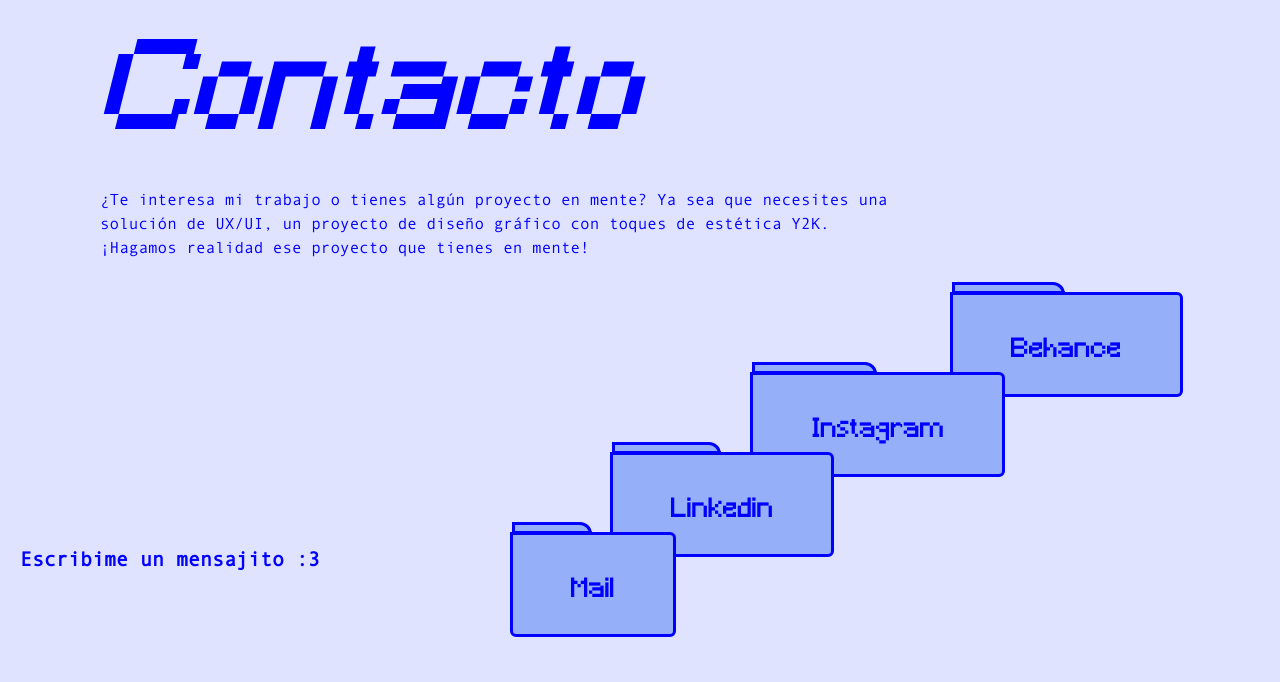
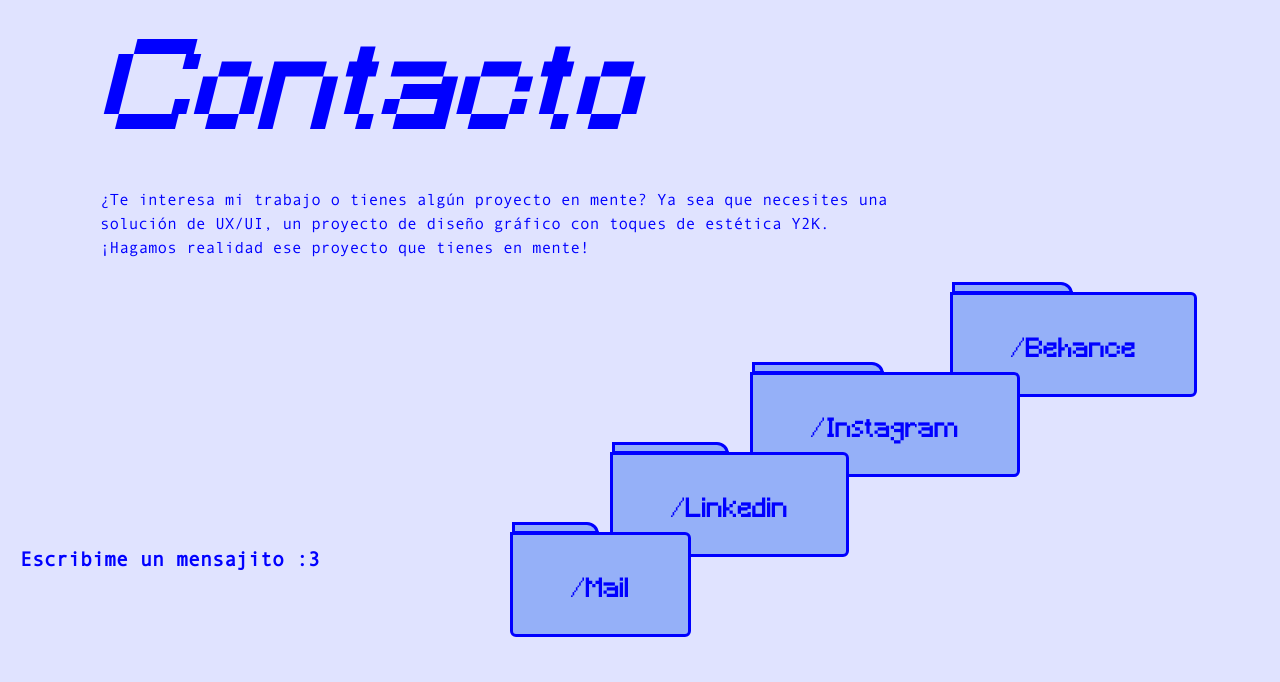
Before and after one commit to RenataMainere/CODERHOUSE-portfolio-proyecto, a website: page pages/contacto.html in a window 1280 px wide. Shown: the part 118-800 px from the top of the page. Drawn offline with nearby package versions, Linux system fonts and the light colour scheme.

Commit message:
pequeños cambios a contacto y visuales

```diff
--- a/pages/contacto.html
+++ b/pages/contacto.html
@@ -38,10 +38,10 @@
             <h2 class="SecondTitleContact"><em>Contacto</em></h2>
             <div class="Container">
                 <ul class="ContactFlex">
-                   <li class="List1"><a href="https://www.behance.net/renatamainere">Behance</a></li>
-                   <li class="List2"><a href="https://www.instagram.com/dark_guindita/">Instagram</a></li>
-                   <li class="List3"><a href="https://www.linkedin.com/in/renata-mainere-71b0aa197/">Linkedin</a></li>
-                   <li class="List4"><a href="mailto:renatamainere@gmail.com?subject=Escribir%20el%20asunto">Mail</a></li>
+                   <li class="List1"><a href="https://www.behance.net/renatamainere">/Behance</a></li>
+                   <li class="List2"><a href="https://www.instagram.com/dark_guindita/">/Instagram</a></li>
+                   <li class="List3"><a href="https://www.linkedin.com/in/renata-mainere-71b0aa197/">/Linkedin</a></li>
+                   <li class="List4"><a href="mailto:renatamainere@gmail.com?subject=Escribir%20el%20asunto">/Mail</a></li>
                 </ul>
             </div>
         </section>
--- a/scss/_contacto.scss
+++ b/scss/_contacto.scss
@@ -94,7 +94,7 @@
     font-size: 330px;
     text-align: right;
     bottom: -900px;
-    right: 40px;
+    right: 80px;
     padding: 10px;
 }
 
--- a/scss/_visuales.scss
+++ b/scss/_visuales.scss
@@ -78,7 +78,7 @@
     flex-direction: column;
     position: absolute;
     bottom: -342px;
-    left: 799px;
+    left: 759px;
 }
 
 .ContainerVisual #trabajo2:before {
```
Also changed, not shown: css/styles.css.
